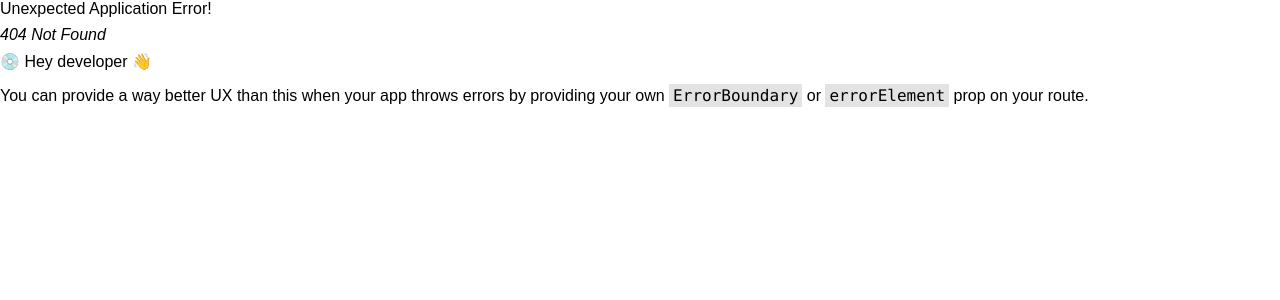
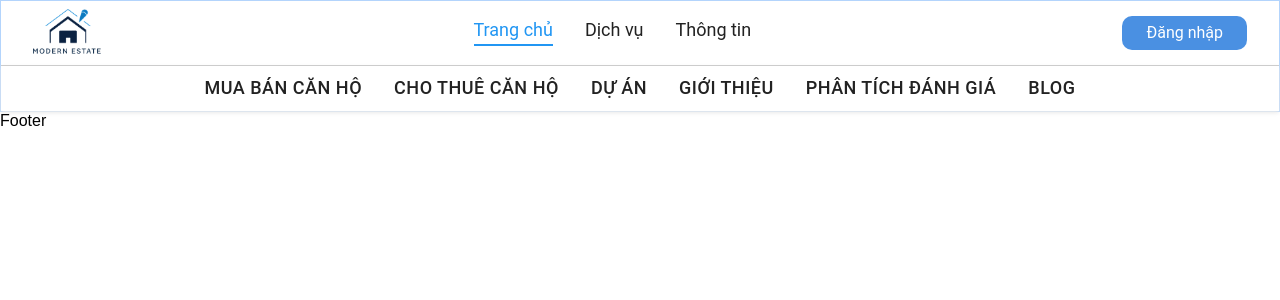
Before and after one commit to truongleminhnghia/FE-modernEstate-project, a React (Vite) app: page /mua-ban-can-ho in a window 1280 px wide. Before the commit this address had no page. Shown: the top 300 px of the page. Built offline with nearby package versions, Linux system fonts and the light colour scheme.

Commit message:
fix: fix some one by System structure

```diff
--- /dev/null
+++ b/src/components/cards/CardProperty.jsx
@@ -0,0 +1,11 @@
+import React from 'react'
+
+const CardProperty = () => {
+  return (
+    <div>
+      Card
+    </div>
+  )
+}
+
+export default CardProperty
--- a/src/components/layouts/LayoutGuest.jsx
+++ b/src/components/layouts/LayoutGuest.jsx
@@ -1,7 +1,7 @@
 import React from 'react'
-import Header from '../ui/layouts/Header'
 import { Outlet } from 'react-router-dom'
 import Footer from '../ui/layouts/Footer'
+import Header from '../ui/layouts/Header/Header'
 
 const LayoutGuest = () => {
   return (
--- a/src/components/ui/layouts/Header.jsx
+++ b/src/components/ui/layouts/Header/Header.jsx
@@ -1,11 +1,15 @@
 import React from "react";
 import "./Header.css";
+import { Link } from "react-router-dom";
+
 
 const Header = () => (
   <header className="header">
     <div className="header-top">
       <div className="logo">
-        <img src="/images/logos/logo-estate.png" alt="Modern Estate" />
+        <Link to={'/'}>
+          <img src="/images/logos/logo-estate.png" alt="Modern Estate" />
+        </Link>
       </div>
       <nav className="main-nav">
         <a className="active" href="#">Trang chủ</a>
@@ -16,8 +20,8 @@ const Header = () => (
     </div>
     <div className="header-bottom">
       <nav className="sub-nav">
-        <a href="#">MUA BÁN CĂN HỘ</a>
-        <a href="#">CHO THUÊ CĂN HỘ</a>
+        <a href="/mua-ban-can-ho">MUA BÁN CĂN HỘ</a>
+        <a href="/cho-thue-can-ho">CHO THUÊ CĂN HỘ</a>
         <a href="#">DỰ ÁN</a>
         <a href="#">GIỚI THIỆU</a>
         <a href="#">PHÂN TÍCH ĐÁNH GIÁ</a>
--- /dev/null
+++ b/src/pages/BuyAndSellProperty.jsx
@@ -0,0 +1,11 @@
+import React from 'react'
+
+const BuyAndSellProperty = () => {
+  return (
+    <div>
+
+    </div>
+  )
+}
+
+export default BuyAndSellProperty
--- /dev/null
+++ b/src/pages/LeaseProperty.jsx
@@ -0,0 +1,11 @@
+import React from 'react'
+
+const LeaseProperty = () => {
+  return (
+    <div>
+
+    </div>
+  )
+}
+
+export default LeaseProperty
```
Also changed, not shown: src/App.jsx (+11 -1 lines), src/components/ui/layouts/Header/Header.css (renamed from src/components/ui/layouts/Header.css), src/pages/Home/HomeScreen.css (renamed from src/pages/HomeScreen.css), src/pages/Home/HomeScreen.jsx (renamed from src/pages/HomeScreen.jsx).
